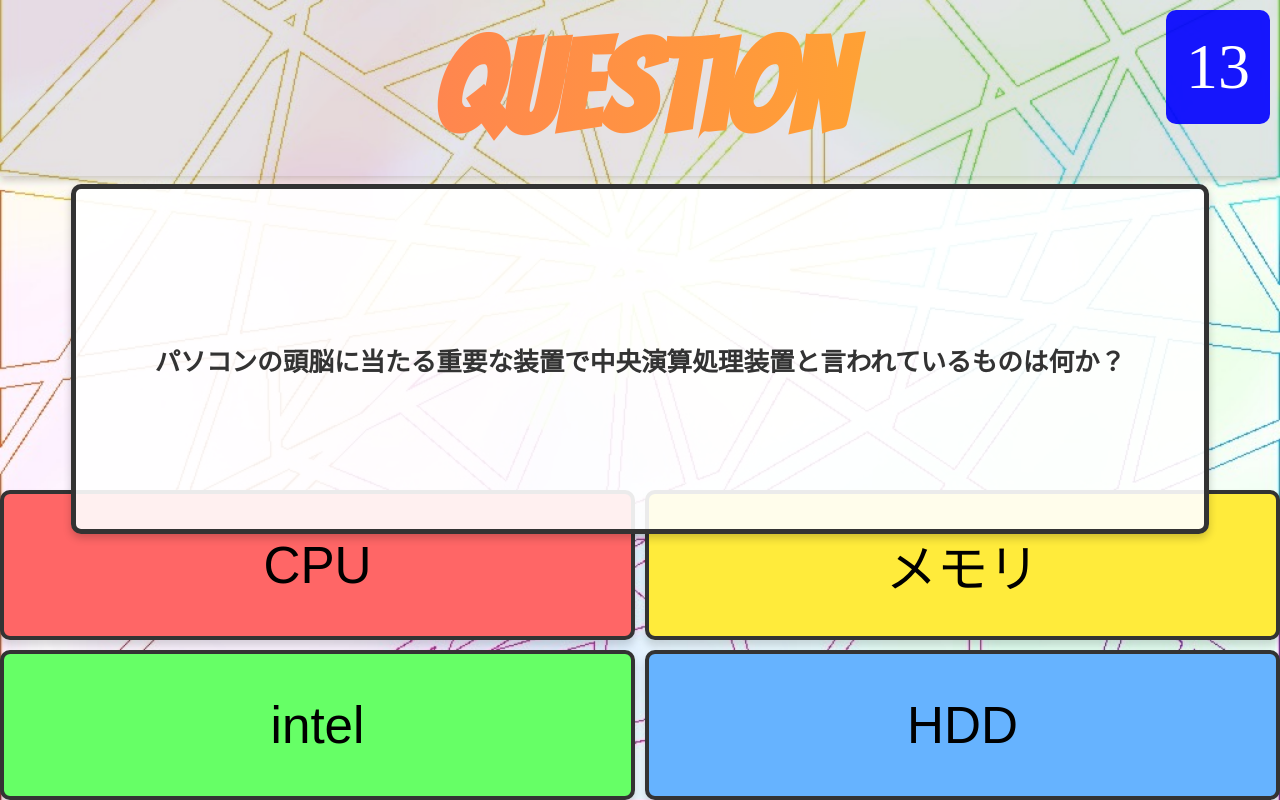
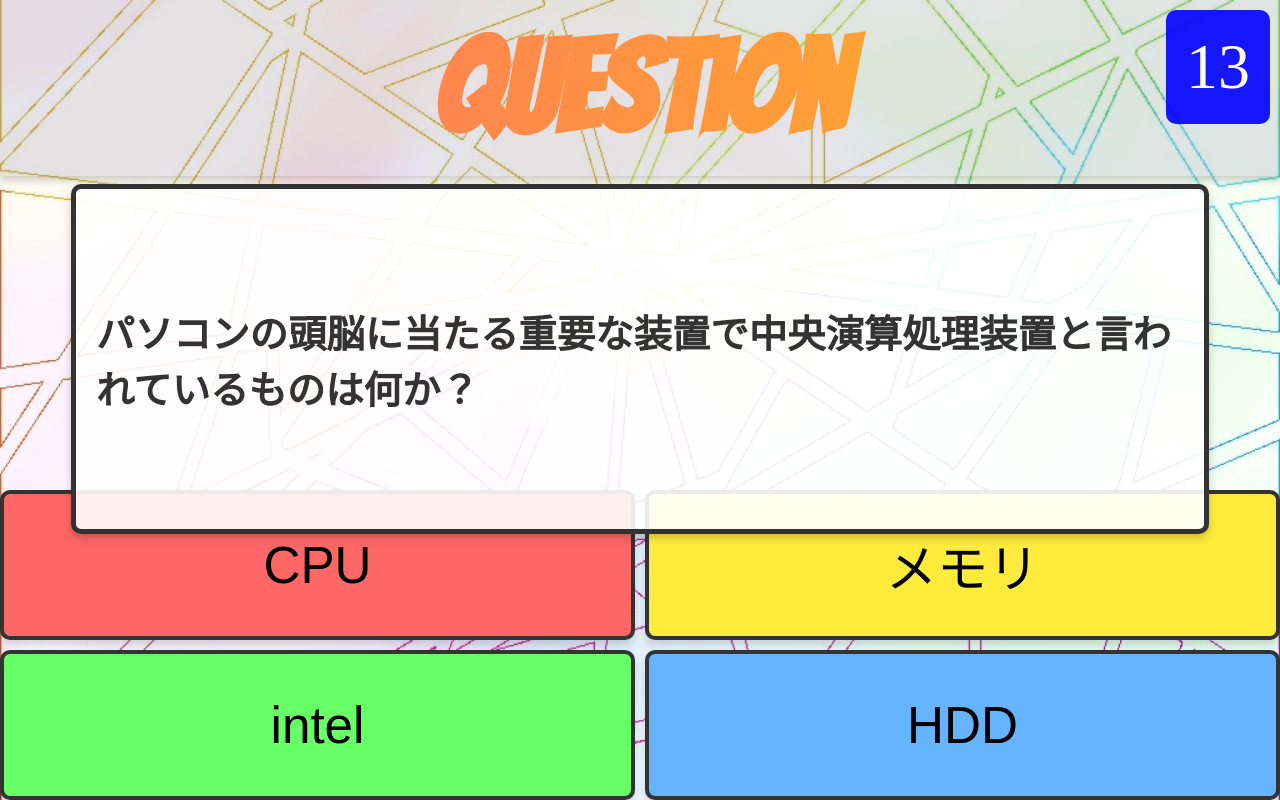
Before and after one commit to 2jquiz/2j_quiz_no.1, a plain HTML site: page index.html in a window 1280 px wide. Both pictures are taken after a click on the button "START". Drawn offline with Linux system fonts and the light colour scheme; a web font is replaced by a local one.

Commit message:
Update index.html

```diff
--- a/index.html
+++ b/index.html
@@ -60,7 +60,7 @@
         }
         .quiz-question h2 {
             margin: 0;
-            font-size: 2vw; /* Responsive font size */
+            font-size: 3vw; /* Responsive font size */
             color: #333;
         }
         .quiz-options {
```
